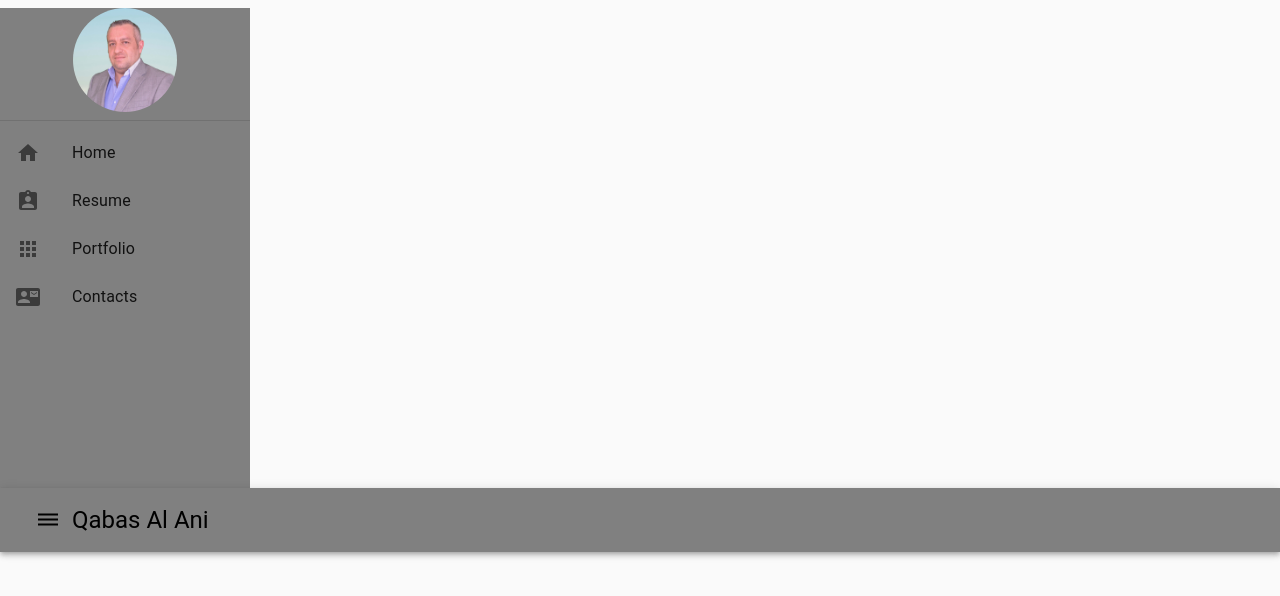
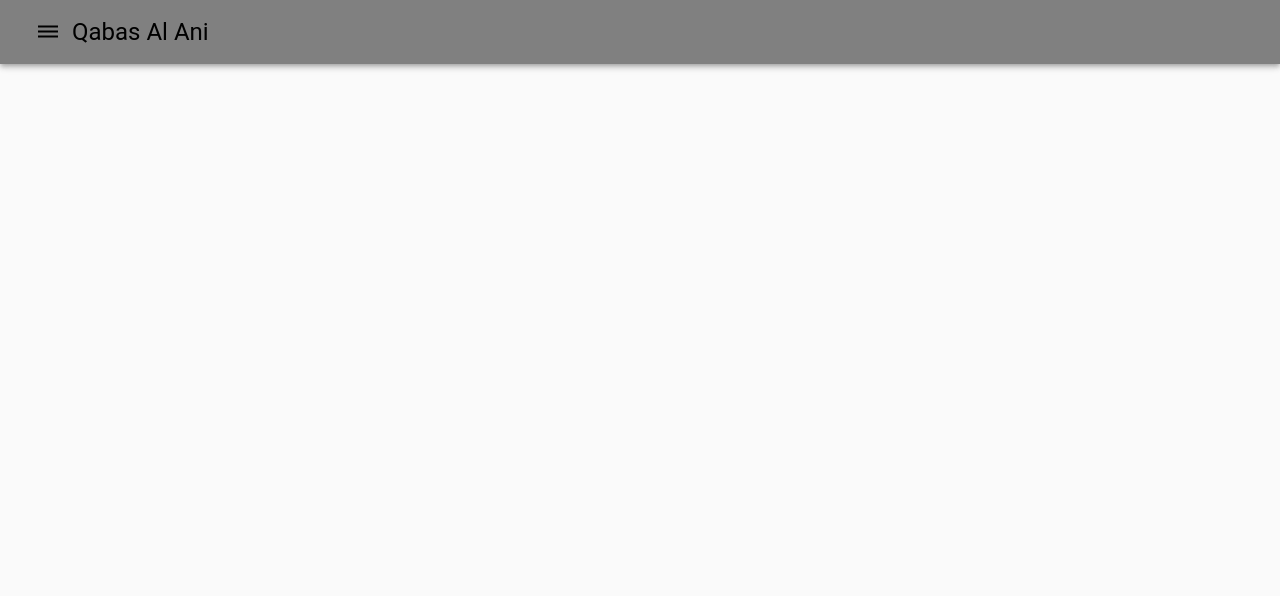
Before and after one commit to Qabas-al-ani/Personal_portfolio, a React (Create React App) app: page / in a window 1280 px wide. Shown: the top 596 px of the page. Built offline with nearby package versions, Linux system fonts and the light colour scheme.

Commit message:
created a slide list const that will contain the slider for the links

```diff
--- a/src/components/Navbar.js
+++ b/src/components/Navbar.js
@@ -57,21 +57,30 @@ const menuItems = [
 
 const Navbar = () => {
   const classes = useStyles();
-  return (
-    <>
+
+  const sideList = slider => (
+
     <Box className={classes.menuSliderContainer} component="div">
       <Avatar className={classes.avatar} src={avatar} alt="Qabas Al Ani" />
       <Divider />
       <List>
         {menuItems.map((lsItem, key) => (
           <ListItem button key={key}>
-              <ListItemIcon>{lsItem.listIcon}</ListItemIcon>
-              <ListItemText primary={lsItem.listText} />
+            <ListItemIcon className={classes.ListItem}>
+              {lsItem.listIcon}
+            </ListItemIcon>
+            <ListItemText
+              className={classes.ListItem}
+              primary={lsItem.listText}
+            />
           </ListItem>
         ))}
       </List>
     </Box>
+  );
 
+  return (
+    <>
       <Box component="nav">
         <AppBar position="static" style={{ background: "gray" }}>
           <Toolbar>
```
Lines whose indentation alone changed are shown as unchanged.
